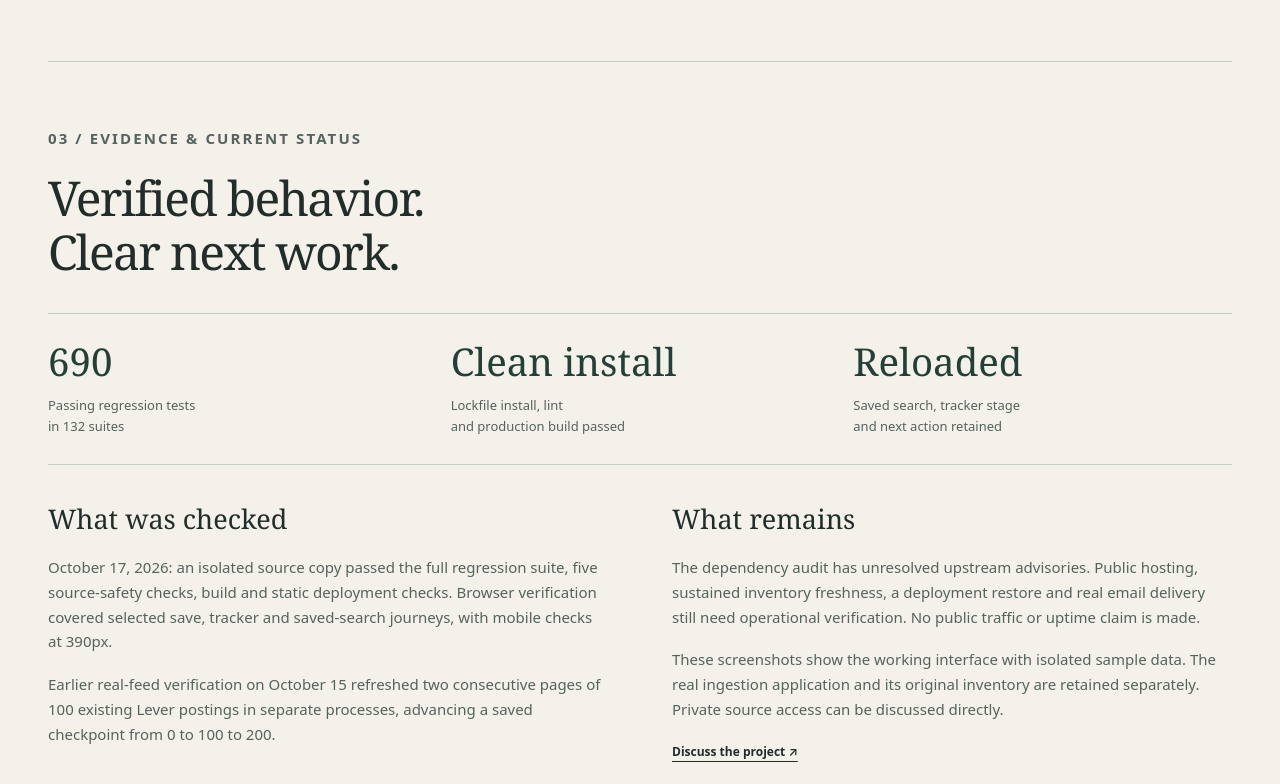
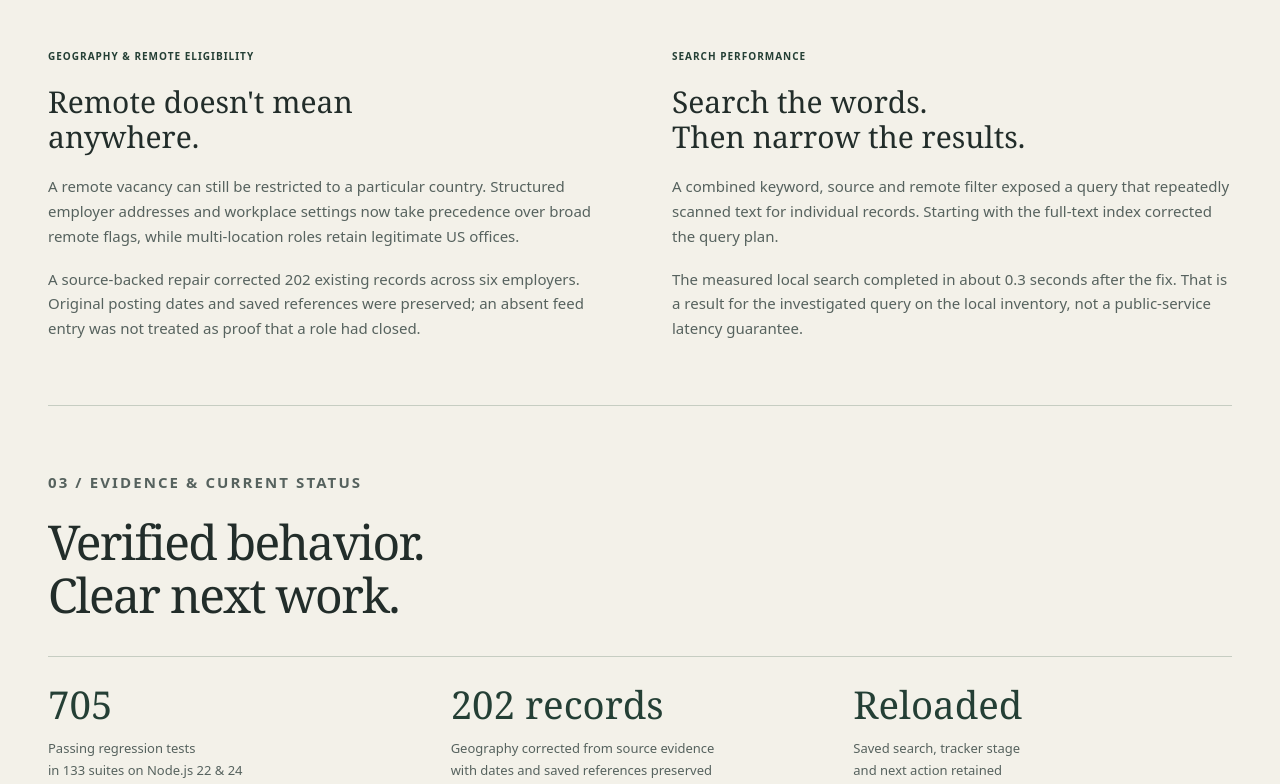
Before and after one commit to SoleVagabond/SoleVagabond.github.io, a website: page site/job-discovery.html in a window 1280 px wide. Shown: the part 4302-5086 px from the top of the page. Drawn offline with Linux system fonts and the light colour scheme.

Commit message:
Update job discovery case study with dated engineering evidence

```diff
--- a/site/job-discovery.html
+++ b/site/job-discovery.html
@@ -63,13 +63,15 @@
           <article><span class="small-label">Data integrity</span><h3>Keep the dates<br />honest.</h3><p>The original posting date, last observation at the source and application-link verification are different facts. The interface keeps them distinct rather than making a refreshed old listing look newly posted.</p><p>Source attribution, deduplication, occupation matching and pay provenance support more useful results.</p></article>
           <article><span class="small-label">Execution &amp; operations</span><h3>Give background work<br />its own boundaries.</h3><p>Ingestion runs separately from the web process. Redis coordinates budgets and queues; a bounded worker pool moves search computation off the request thread.</p><p>The current SQLite architecture is designed for one durable host. Backup tools and deployment checks are implemented; distributed hosting is not claimed.</p></article>
           <article><span class="small-label">Personal work</span><h3>A failed request<br />shouldn't erase a draft.</h3><p>Saved-search edits preserve unknown filter fields and retain drafts after failed saves. Account changes clear workspace-related browser caches.</p><p>Passwords use salted asynchronous scrypt, while session and recovery credentials are stored as hashes.</p></article>
+          <article><span class="small-label">Geography &amp; remote eligibility</span><h3>Remote doesn't mean<br />anywhere.</h3><p>A remote vacancy can still be restricted to a particular country. Structured employer addresses and workplace settings now take precedence over broad remote flags, while multi-location roles retain legitimate US offices.</p><p>A source-backed repair corrected 202 existing records across six employers. Original posting dates and saved references were preserved; an absent feed entry was not treated as proof that a role had closed.</p></article>
+          <article><span class="small-label">Search performance</span><h3>Search the words.<br />Then narrow the results.</h3><p>A combined keyword, source and remote filter exposed a query that repeatedly scanned text for individual records. Starting with the full-text index corrected the query plan.</p><p>The measured local search completed in about 0.3 seconds after the fix. That is a result for the investigated query on the local inventory, not a public-service latency guarantee.</p></article>
         </div>
       </section>
 
       <section id="verification" class="case-section wrap" aria-labelledby="verification-title">
         <div class="case-section-heading"><p class="eyebrow">03 / Evidence &amp; current status</p><h2 id="verification-title">Verified behavior.<br />Clear next work.</h2></div>
-        <dl class="case-proof"><div><dt>690</dt><dd>Passing regression tests<br />in 132 suites</dd></div><div><dt>Clean install</dt><dd>Lockfile install, lint<br />and production build passed</dd></div><div><dt>Reloaded</dt><dd>Saved search, tracker stage<br />and next action retained</dd></div></dl>
-        <div class="case-status-grid"><div><h3>What was checked</h3><p>October 17, 2026: an isolated source copy passed the full regression suite, five source-safety checks, build and static deployment checks. Browser verification covered selected save, tracker and saved-search journeys, with mobile checks at 390px.</p><p>Earlier real-feed verification on October 15 refreshed two consecutive pages of 100 existing Lever postings in separate processes, advancing a saved checkpoint from 0 to 100 to 200.</p></div><div><h3>What remains</h3><p>The dependency audit has unresolved upstream advisories. Public hosting, sustained inventory freshness, a deployment restore and real email delivery still need operational verification. No public traffic or uptime claim is made.</p><p>These screenshots show the working interface with isolated sample data. The real ingestion application and its original inventory are retained separately. Private source access can be discussed directly.</p><a class="text-link" href="index.html#contact">Discuss the project ↗</a></div></div>
+        <dl class="case-proof"><div><dt>705</dt><dd>Passing regression tests<br />in 133 suites on Node.js 22 &amp; 24</dd></div><div><dt>202 records</dt><dd>Geography corrected from source evidence<br />with dates and saved references preserved</dd></div><div><dt>Reloaded</dt><dd>Saved search, tracker stage<br />and next action retained</dd></div></dl>
+        <div class="case-status-grid"><div><h3>What was checked</h3><p>Latest recorded verification, October 19, 2026: all 705 regression tests passed on Node.js 22 and 24. Source-safety, lint, document conversion and backup/restore checks also passed. The local production build passed; the dependency audit still blocks the separate CI build.</p><p>Browser verification on October 17 covered selected save, tracker and saved-search journeys, with mobile checks at 390px. Those screenshots represent that interface checkpoint; the later test count is a separate verification record.</p><p>Earlier real-feed verification on October 15 refreshed two consecutive pages of 100 existing Lever postings in separate processes, advancing a saved checkpoint from 0 to 100 to 200.</p></div><div><h3>What remains</h3><p>The dependency audit has unresolved upstream advisories. Public hosting, sustained inventory freshness, a deployment restore and real email delivery still need operational verification. No public traffic or uptime claim is made.</p><p>These screenshots show the working interface with isolated sample data. The application source, provider configuration, original inventory and member records remain private. This case study shares selected product and engineering evidence.</p><a class="text-link" href="index.html#contact">Discuss the project ↗</a></div></div>
       </section>
       <section class="case-end wrap"><p class="eyebrow">Continue exploring</p><h2>The interface and<br />the work behind it.</h2><div class="project-links"><a class="button dark" href="index.html#work">Back to selected work ↗</a><a class="text-link" href="lab.html">Explore the systems lab ↗</a></div></section>
     </main>
```
Also changed, not shown: docs/project-review.md (+2 -0 lines), site/index.html (+1 -1 lines).
